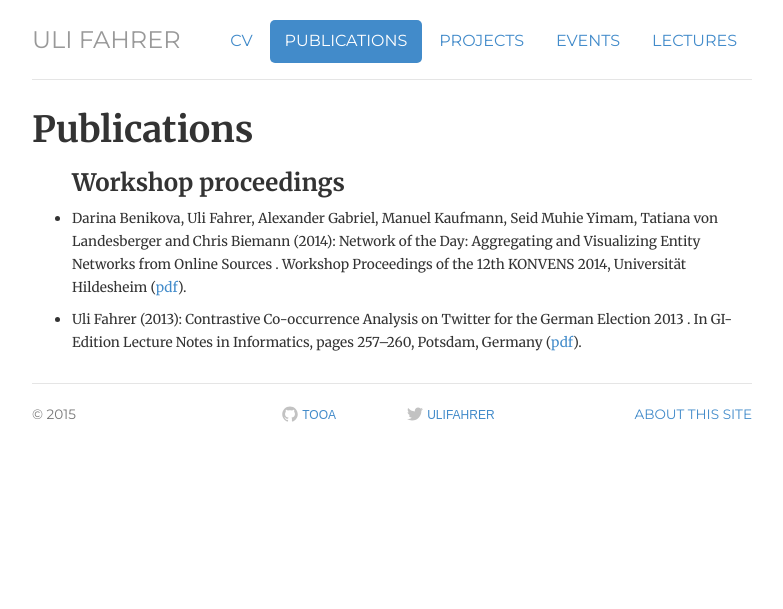
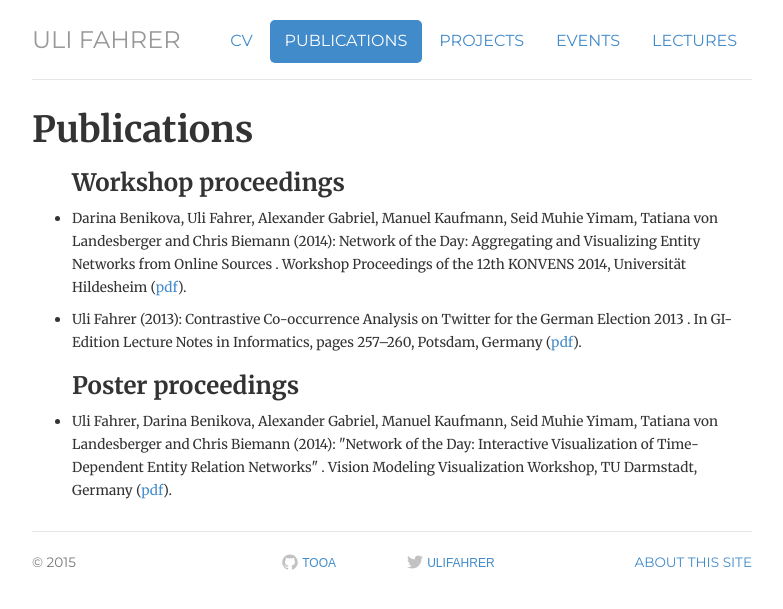
Before and after one commit to Tooa/tooa.github.io, a Jekyll site: the page built from publications/index.html, in a window 1280 px wide. Shown: the top 609 px of the page, without its empty margins (248-1031 px from the left). Built offline with Jekyll 4.4.1, drawn with Linux system fonts in a browser that asks for light colours.

Commit message:
add poster proceedings

```diff
--- a/_data/publications.yml
+++ b/_data/publications.yml
@@ -23,3 +23,15 @@
   publisher: Potsdam, Germany
   url: http://maggie.lt.informatik.tu-darmstadt.de/BTWitter/static/files/workshop_paper.pdf
   type: workshop
+
+- title: >
+      "Network of the Day: Interactive Visualization of
+      Time-Dependent Entity Relation Networks"
+  author: >
+      Uli Fahrer, Darina Benikova, Alexander Gabriel, Manuel Kaufmann,
+      Seid Muhie Yimam, Tatiana von Landesberger and Chris Biemann
+  year: 2014
+  booktitle: Vision Modeling Visualization Workshop
+  publisher: TU Darmstadt, Germany
+  url: http://www.gris.tu-darmstadt.de/research/vissearch/publications/pdf/VMV_NetworkOfTheDay.pdf
+  type: poster
--- /dev/null
+++ b/_includes/publication-list.html
@@ -0,0 +1,14 @@
+{% for publication in include.publications reversed %}
+    {% if publication.type == include.type %}
+    <li>
+        <p><small>
+            {{ publication.author }} ({{ publication.year }}): {{ publication.title }}.
+            {{ publication.booktitle }},
+            {% if publication.pages %}
+            pages {{ publication.pages }},
+            {% endif %}
+            {{ publication.publisher }} (<a href="{{ publication.url }}">pdf</a>).
+        </small></p>
+    </li>
+    {% endif %}
+{% endfor %}
--- a/index.html
+++ b/index.html
@@ -1,12 +1,12 @@
 ---
 layout: default
-title:
+title: Home
 cv: passive
 projects: passive
 publications: passive
 events: passive
 lectures: passive
-description:
+description: Main page with a short description about the page
 ---
 
 <div class="row marketing">
--- a/publications/index.html
+++ b/publications/index.html
@@ -6,23 +6,12 @@ description: Current puplications
 permalink: /publications/
 ---
 <div class="publications">
+	{% assign sorted_workshops = (site.data.publications | sort: 'year') %}
 	<ul>
 		<h3>Workshop proceedings</h3>
+		{% include publication-list.html publications=sorted_workshops type="workshop" %}
 
-		{% assign sorted_workshops = (site.data.publications | sort: 'year') %}
-		{% for publication in sorted_workshops reversed %}
-			{% if publication.type == "workshop" %}
-				<li>
-					<p><small>
-						{{ publication.author }} ({{ publication.year }}): {{ publication.title }}.
-						{{ publication.booktitle }},
-						{% if publication.pages %}
-						 pages {{ publication.pages }},
-						{% endif %}
-						{{ publication.publisher }} (<a href="{{ publication.url }}">pdf</a>).
-					</small></p>
-				</li>
-			{% endif %}
-		{% endfor %}
+		<h3>Poster proceedings</h3>
+		{% include publication-list.html publications=sorted_workshops type="poster" %}
 	</ul>
 </div> <!-- .publications -->
```
